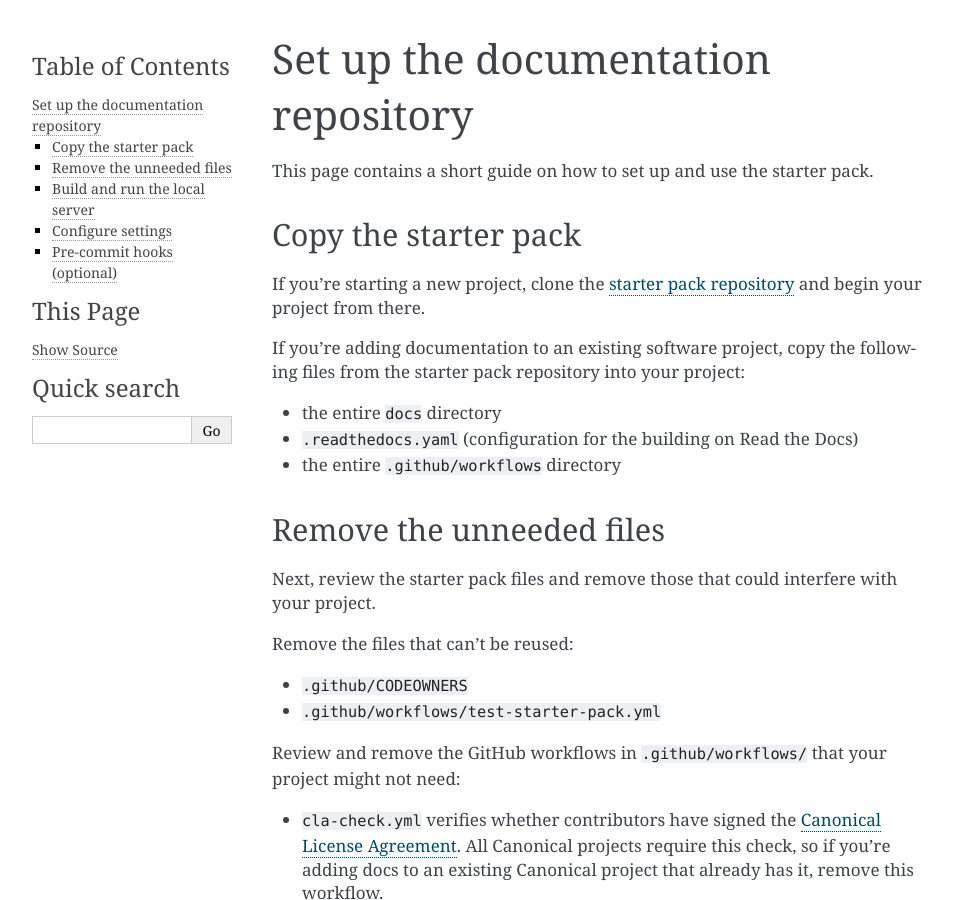
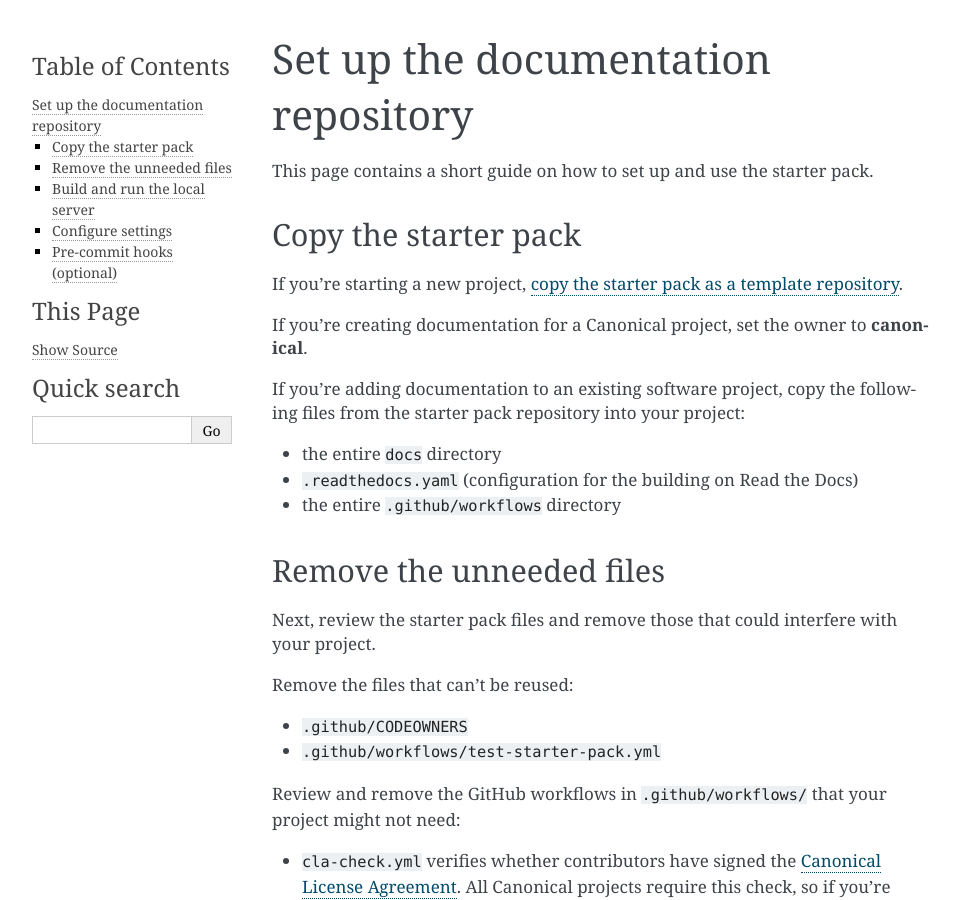
Before and after one commit to canonical/sphinx-docs-starter-pack, a Sphinx documentation site: the page built from docs/tutorial/set-up.rst, in a window 1280 px wide and 900 px high. Shown: the whole window, without its empty margins (148-1107 px from the left). Built offline with Sphinx 7.4.7, drawn with Linux system fonts in a browser that asks for light colours; pages that are not in the unit, such as notebooks, are missing from menus; cross-references to code outside the pages are shown as plain code.

Commit message:
docs: use github template instead of git clone (#527)
Revise tutorial to instruct users to use the GitHub template feature
instead of cloning the repository, as this is our expectation.

---
Signed-off-by: Minae Lee <minae.lee@canonical.com>

```diff
--- a/docs/tutorial/set-up.rst
+++ b/docs/tutorial/set-up.rst
@@ -11,7 +11,9 @@ This page contains a short guide on how to set up and use the starter pack.
 Copy the starter pack
 =====================
 
-If you're starting a new project, clone the `starter pack repository <https://github.com/canonical/sphinx-docs-starter-pack>`_ and begin your project from there.
+If you're starting a new project, `copy the starter pack as a template repository <https://github.com/new?template_name=sphinx-docs-starter-pack&template_owner=canonical>`__.
+
+If you're creating documentation for a Canonical project, set the owner to **canonical**.
 
 If you're adding documentation to an existing software project, copy the following files from the starter pack repository into your project:
 
```
